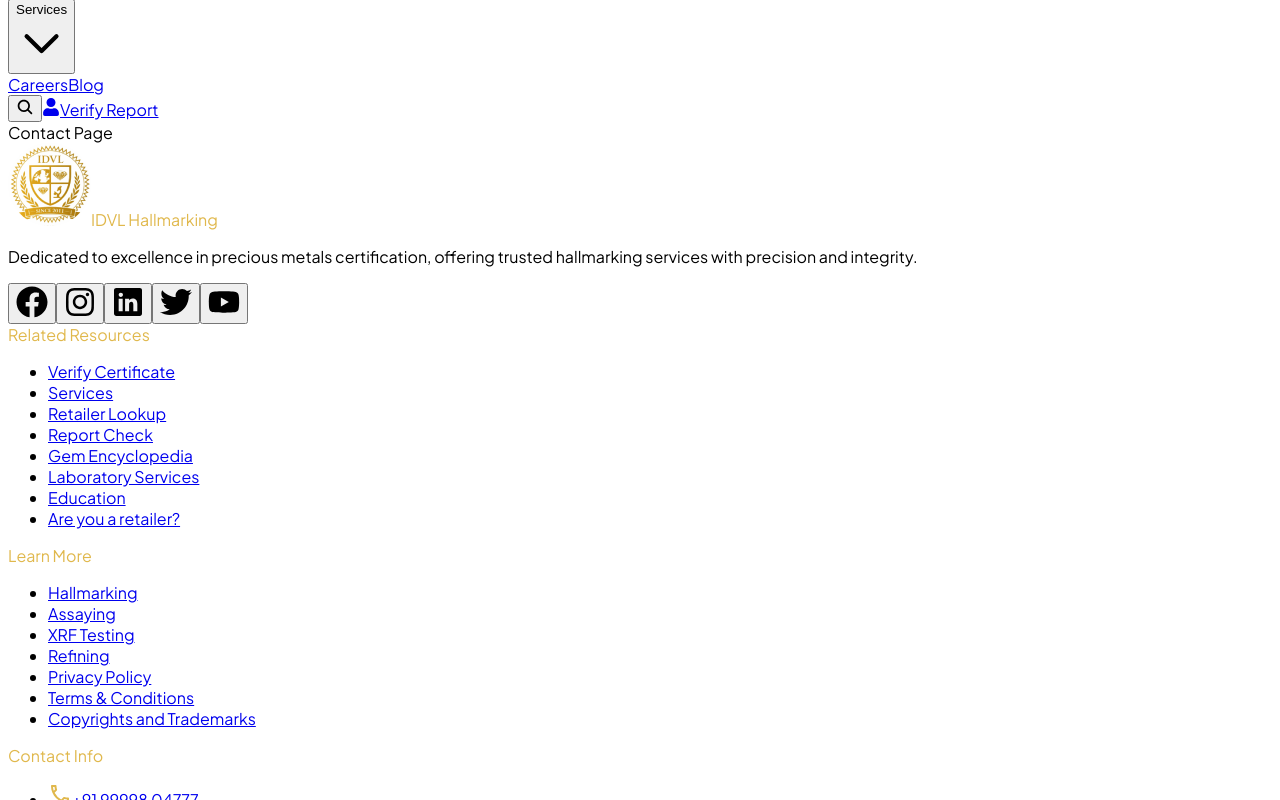
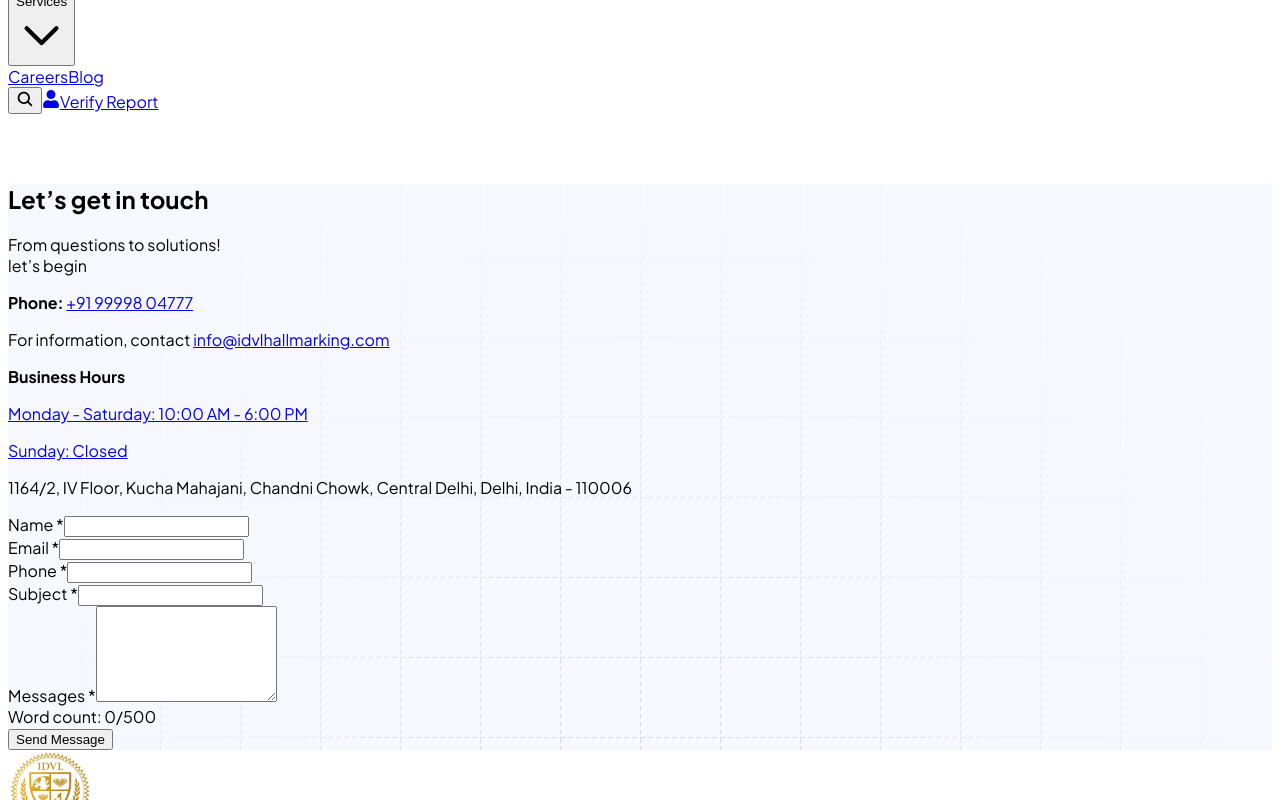
Before and after one commit to Jittumandal/IDVL-GOLD, a React (Create React App) app: page /contact in a window 1280 px wide. Shown: the part 420-1220 px from the top of the page. Built offline with nearby package versions, Linux system fonts and the light colour scheme.

Commit message:
updated content

```diff
--- a/src/Contact/Contact.js
+++ b/src/Contact/Contact.js
@@ -1,4 +1,84 @@
-const Contact = () => (
-  <div className="p-8 text-center text-2xl">Contact Page</div>
-);
-export default Contact;
+import React, { useState } from "react";
+
+export default function Contact() {
+  const [message, setMessage] = useState("");
+
+  function handleSubmit(e) {
+    e.preventDefault();
+    // TODO: wire actual submit
+    alert("Message sent (demo).\n" + JSON.stringify(Object.fromEntries(new FormData(e.target))));
+    e.target.reset();
+    setMessage("");
+  }
+
+  return (
+    <main className="min-h-screen contact_bg flex items-center justify-center px-4 py-16 bg-gray-50">
+      <div className="w-full max-w-7xl">
+        <div className="grid grid-cols-1 md:grid-cols-3 gap-8 items-start">
+          <section className="md:col-span-1 flex flex-col items-center md:items-start text-center md:text-left">
+            <h1 className="text-4xl text-green-600 md:text-6xl font-bold leading-tight">Let’s get in touch</h1>
+
+            <div className="mt-6 text-gray-700 max-w-md">
+              <p className="mb-4 text-lg font-semibold">From questions to solutions!<br />let’s begin</p>
+
+              <p className="mb-2"><strong>Phone:</strong> <a href="tel:+918744090761" className="text-green-600">+91 99998 04777</a></p>
+
+              <p className="mb-2">For information, contact <a href="mailto:info@syndratech.com" className="text-green-600">info@idvlhallmarking.com</a></p>
+              <p className="mb-2"><strong>Business Hours </strong>
+              </p>
+              <p className="mb-2"> <a href="tel:+918744090761" className="text-green-600">Monday - Saturday: 10:00 AM - 6:00 PM
+              </a></p>
+              <p className="mb-2"> <a href="tel:+918744090761" className="text-green-600">Sunday: Closed
+              </a></p>
+
+              <p className="mb-2">1164/2, IV Floor, Kucha Mahajani, Chandni Chowk, Central Delhi, Delhi, India - 110006</p>
+            </div>
+          </section>
+
+          <section className="md:col-span-2 flex justify-center">
+            <form onSubmit={handleSubmit} className="w-full max-w-3xl rounded shadow-sm">
+              <div className="grid grid-cols-1 md:grid-cols-2 gap-4">
+                <div>
+                  <label className="text-sm text-gray-600">Name *</label>
+                  <input name="name" required className="mt-2 w-full rounded border border-gray-200 px-3 py-2 focus:outline-none focus:ring-2 focus:ring-green-200" />
+                </div>
+
+                <div>
+                  <label className="text-sm text-gray-600">Email *</label>
+                  <input name="email" type="email" required className="mt-2 w-full rounded border border-gray-200 px-3 py-2 focus:outline-none focus:ring-2 focus:ring-green-200" />
+                </div>
+
+                <div>
+                  <label className="text-sm text-gray-600">Phone *</label>
+                  <input name="phone" required className="mt-2 w-full rounded border border-gray-200 px-3 py-2 focus:outline-none focus:ring-2 focus:ring-green-200" />
+                </div>
+
+                <div>
+                  <label className="text-sm text-gray-600">Subject *</label>
+                  <input name="subject" required className="mt-2 w-full rounded border border-gray-200 px-3 py-2 focus:outline-none focus:ring-2 focus:ring-green-200" />
+                </div>
+              </div>
+
+              <div className="mt-4">
+                <label className="text-sm text-gray-600">Messages *</label>
+                <textarea
+                  name="message"
+                  required
+                  value={message}
+                  onChange={(e) => setMessage(e.target.value)}
+                  rows={6}
+                  className="mt-2 w-full rounded border border-gray-200 px-3 py-2 focus:outline-none focus:ring-2 focus:ring-green-200"
+                />
+                <div className="text-xs text-gray-400 mt-2">Word count: {message.trim() ? message.trim().split(/\s+/).length : 0}/500</div>
+              </div>
+
+              <div className="mt-6 flex justify-center md:justify-end">
+                <button type="submit" className="px-6 py-2 rounded border border-green-500 text-green-600 hover:bg-green-50">Send Message</button>
+              </div>
+            </form>
+          </section>
+        </div>
+      </div>
+    </main>
+  );
+}
--- a/src/Footer/Footer.js
+++ b/src/Footer/Footer.js
@@ -68,38 +68,13 @@
                 </Link>
               </li>
 
-              <li>
-                <Link to="/" className="hover:text-white">
-                  Retailer Lookup
-                </Link>
-              </li>
 
               <li>
                 <Link to="/menu" className="hover:text-white">
                   Report Check
                 </Link>
               </li>
-              <li>
-                <Link to="/subscription" className="hover:text-white">
-                  Gem Encyclopedia
-                </Link>
-              </li>
-              <li>
-                <Link to="/about" className="hover:text-white">
-                  Laboratory Services
-                </Link>
-              </li>
-              <li>
-                <Link to="/careers" className="hover:text-white">
-                  Education
-                </Link>
-              </li>
 
-              <li>
-                <Link to="/blog" className="hover:text-white">
-                  Are you a retailer?
-                </Link>
-              </li>
             </ul>
           </div>
           <div>
@@ -110,21 +85,7 @@
                   Hallmarking
                 </Link>
               </li>
-              <li>
-                <Link to="#" className="hover:text-white">
-                  Assaying
-                </Link>
-              </li>
-              <li>
-                <Link to="#" className="hover:text-white">
-                  XRF Testing
-                </Link>
-              </li>
-              <li>
-                <Link to="#" className="hover:text-white">
-                  Refining
-                </Link>
-              </li>
+
               <li>
                 <Link to="/privacypolicy" className="hover:text-white">
                   Privacy Policy
@@ -135,11 +96,8 @@
                   Terms & Conditions
                 </Link>
               </li>
-              <li>
-                <Link to="/termservice" className="hover:text-white">
-                  Copyrights and Trademarks
-                </Link>
-                {/* <button
+              {/* <li>
+                <button
                   onClick={() =>
                     document
                       .getElementById("target-section")
@@ -147,8 +105,8 @@
                   }
                 >
                   Terms & Conditions
-                </button> */}
-              </li>
+                </button>
+              </li> */}
             </ul>
           </div>
           {/* Contact Info */}
--- a/src/Header/Navigation.js
+++ b/src/Header/Navigation.js
@@ -154,13 +154,13 @@
                 </div>
 
                 <Link
-                  to="/careers"
-                  className={`${isActive("/careers")
+                  to="/contact"
+                  className={`${isActive("/contact")
                     ? "border-b-2 border-green-500 pb-1 text-green-500"
                     : "text-gray-700 hover:text-green-500"
                     }`}
                 >
-                  Careers
+                  Contact
                 </Link>
 
                 <Link
@@ -174,7 +174,7 @@
                 </Link>
 
                 <div className="flex items-center gap-4">
-                  <button className="text-gray-700 hover:text-green-500">
+                  {/* <button className="text-gray-700 hover:text-green-500">
                     <IoSearch size={20} />
                   </button>
 
@@ -185,7 +185,7 @@
                     className="text-gray-700 hover:text-green-500"
                   >
                     <FaUser size={20} />
-                  </Link>
+                  </Link> */}
 
                   <Link
                     to="/verify-report"
--- a/src/index.css
+++ b/src/index.css
@@ -152,6 +152,14 @@
     font-size: 30px;
     font-weight: bold;
     color: #cd9c28;
+}
+
+.contact_bg {
+    background-color: #f7f8fd;
+    background-image: url(/public/img/contact.svg);
+    background-position: top;
+    background-repeat: repeat;
+    margin-top: 70px;
 }
 
 .blog_banner {
```
Also changed, not shown: public/img/contact.svg (added).
